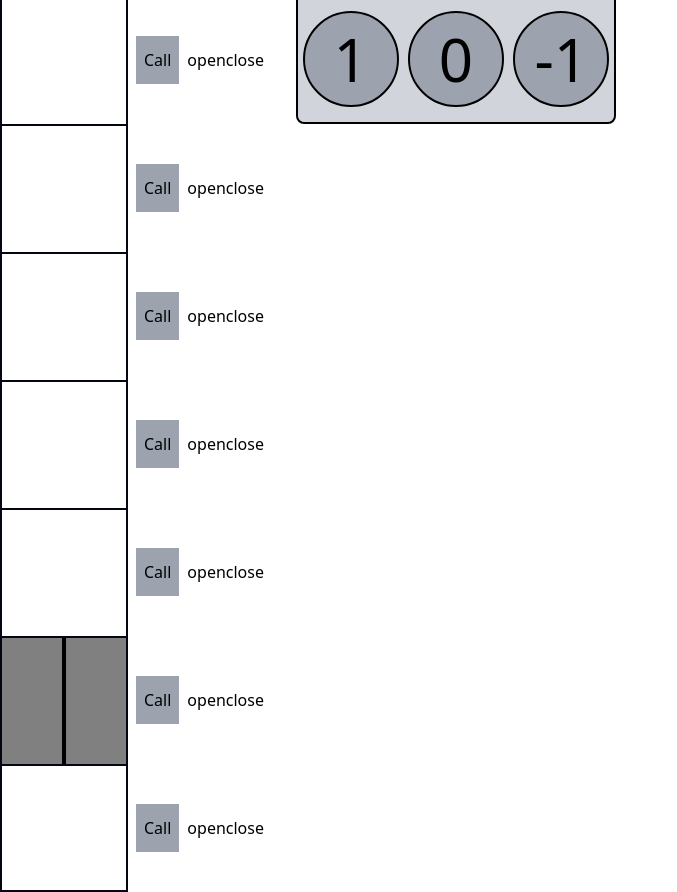
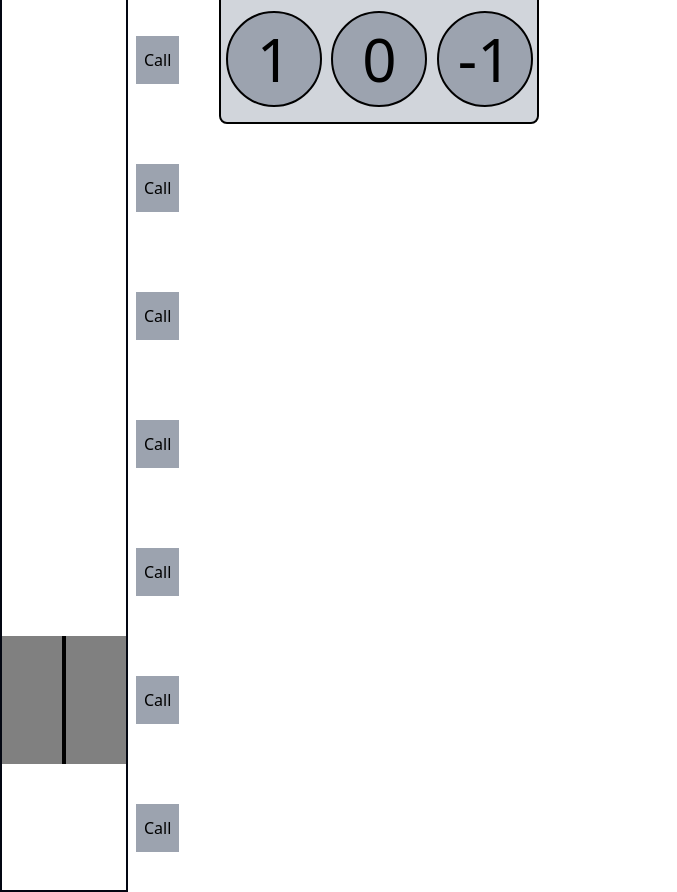
Before and after one commit to tamaszentai/elevator_simulator, a Vue app: page / in a window 1280 px wide. Shown: the part 260-1152 px from the top of the page, without its empty margins (0-677 px from the left). Built offline with nearby package versions, Linux system fonts and the light colour scheme.

Commit message:
clean up code

```diff
--- a/src/App.vue
+++ b/src/App.vue
@@ -11,14 +11,6 @@ onMounted(() => {
   floors.forEach((floor) => {
     floorElements[floor.name] = document.querySelector(`.${floor.name}`)
   })
-  // elevatorOrders.value = [
-  //   { id: "000000001", "direction": "up", "destinationFloor": 5 },
-  //   { id: "000000002", "direction": "up", "destinationFloor": 7 },
-  //   { id: "000000003", "direction": "down", "destinationFloor": -1 },
-  //   { id: "000000004", "direction": "up", "destinationFloor": 2 },
-  //   { id: "000000005", "direction": "down", "destinationFloor": -1 },
-  //   { id: "000000006", "direction": "up", "destinationFloor": 7 }
-  // ];
   executor()
 })
 
@@ -30,7 +22,6 @@ const currentDirection = ref<string>('')
 const status = ref<string>(Status.IDLE)
 const elevatorOrders = ref<elevatorOrder[]>([])
 
-const test = ref<boolean>(false)
 let interval: number
 
 watch(currentFloor, (newValue) => {
@@ -120,7 +111,6 @@ const executor = async (): Promise<void> => {
 }
 
 const elevatorButtonsInputEmit = (value: elevatorOrder) => {
-  console.log(value)
   elevatorOrders.value.push(value);
   executor()
 
@@ -139,8 +129,8 @@ watch(
     <div class="flex">
       <div>
         <Floor v-for="floor in floors" :key="floor.value" :floor="floor" @callHandler="callHandler"
-          :currentFloor="currentFloor" :destinationFloor="destinationFloor" :elevatorOrders="elevatorOrders"
-          @changeStatus="changeStatus" />
+          :highestFloor="highestFloor" :lowestFloor="lowestFloor" :currentFloor="currentFloor"
+          :destinationFloor="destinationFloor" :elevatorOrders="elevatorOrders" @changeStatus="changeStatus" />
       </div>
       <ElevatorButtons :elevatorOrders="elevatorOrders" :currentFloor="currentFloor"
         :destinationFloor="destinationFloor" @elevatorButtonsInputEmit="elevatorButtonsInputEmit" />
--- a/src/components/Floor.vue
+++ b/src/components/Floor.vue
@@ -6,6 +6,7 @@ const props = defineProps<floorProps>()
 const emits = defineEmits(['callHandler', 'changeStatus'])
 
 const width = ref(50)
+const height = ref(100)
 
 const callHandlerEmit = () => {
     emits('callHandler', props.floor?.value)
@@ -90,25 +91,25 @@ watch(
 
 <template>
     <div class="flex">
-        <div class="relative z-100 flex flex-space-between border-2 border-gray-950 border-b-0 w-32 h-32 text-6xl"
-            :class="`${floor?.value === -1 ? 'border-b-2' : ''}`">
+        <div class="relative z-100 flex flex-space-between border-2 border-gray-950 border-t-0 border-b-0 w-32 h-32 text-6xl"
+            :class="`${floor?.value === lowestFloor ? 'border-b-2' : ''} ${floor?.value === highestFloor ? 'border-t-2' : ''}`">
+
             <div class="left border-r-2 border-black" :class="`${floor?.name} ${isHiddenClass}`"
-                :style="{ width: width + '%' }"></div>
+                :style="{ width: width + '%', height: height + '%' }"></div>
             <div class="right border-black border-l-2" :class="`${floor?.name} ${isHiddenClass}`"
-                :style="{ width: width + '%' }"></div>
+                :style="{ width: width + '%', height: height + '%' }"></div>
+
+
         </div>
         <button class="bg-gray-400 m-2 my-auto p-2 h-12" @click="callHandlerEmit" :class="isButtonPushed"
             :disabled="isDisabled">
             Call
         </button>
-        <button @click="openDoor">open</button>
-        <button @click="closeDoor">close</button>
     </div>
 </template>
 
 <style scoped>
 .left {
-    height: 100%;
     position: absolute;
     left: 0;
     top: 0;
@@ -116,7 +117,6 @@ watch(
 }
 
 .right {
-    height: 100%;
     position: absolute;
     right: 0;
     top: 0;
--- a/src/utilities/interfaces.ts
+++ b/src/utilities/interfaces.ts
@@ -11,6 +11,8 @@ export interface floor {
 }
 
 export interface floorProps {
+  highestFloor: number
+  lowestFloor: number
   floor: floor
   currentFloor: number
   destinationFloor: number
```
Also changed, not shown: src/utilities/constants.ts (+0 -12 lines).
